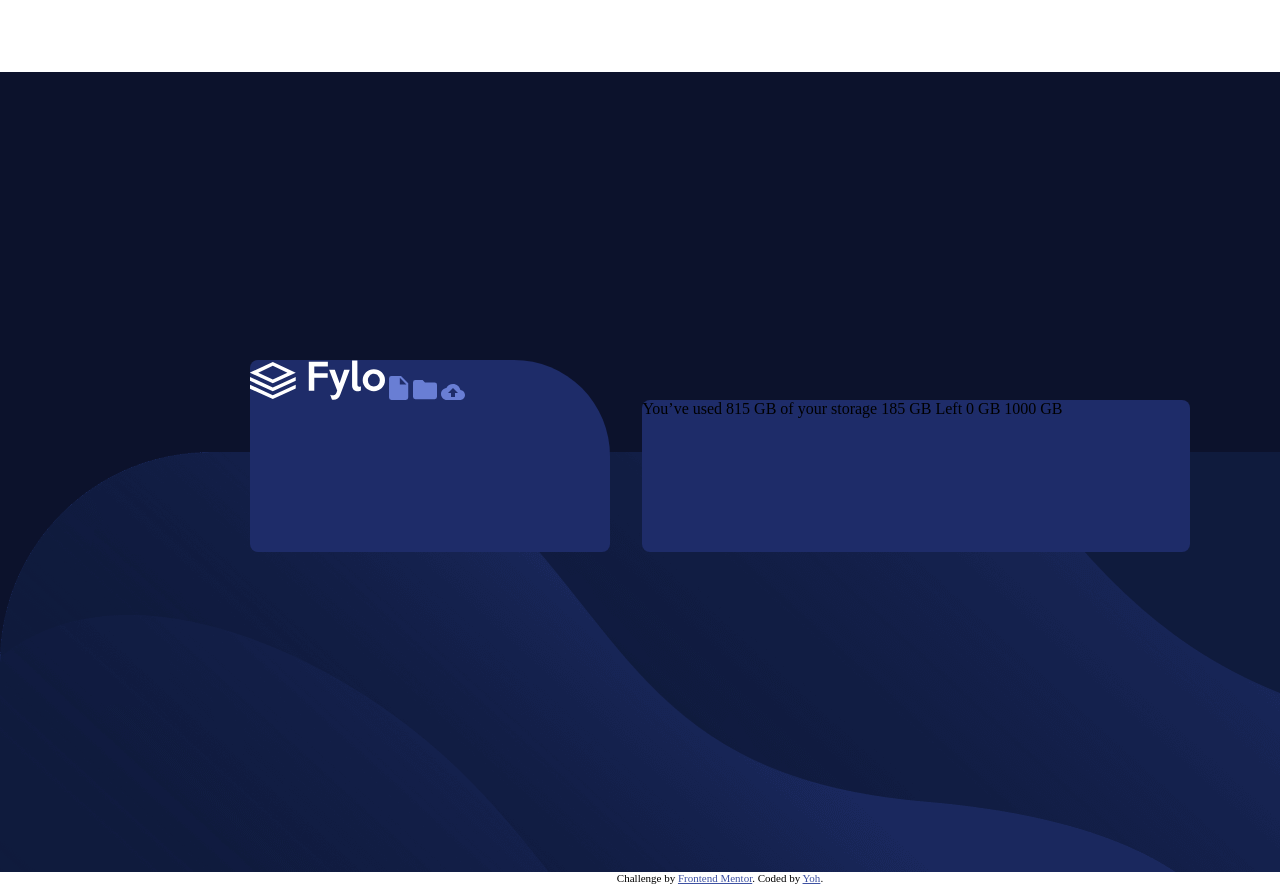
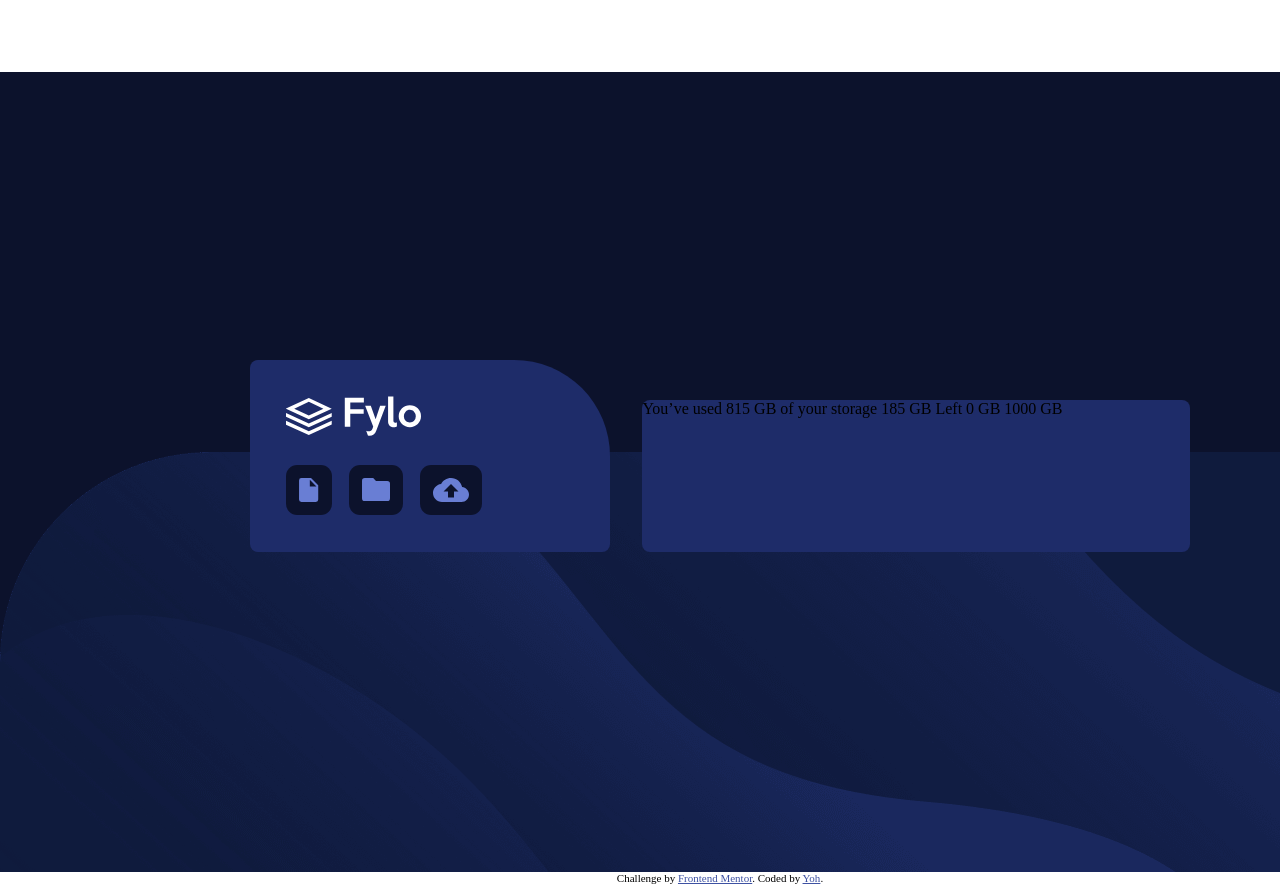
Before and after one commit to Yohh/fylo-data-storage-component-master, a plain HTML site: page index.html in a window 1280 px wide. Shown: the top 884 px of the page. Drawn offline with Linux system fonts and the light colour scheme.

Commit message:
blocG finished

```diff
--- a/index.html
+++ b/index.html
@@ -18,14 +18,16 @@
   </head>
   <body>
     <section>
-    <!--<img class="background" src="images/bg-desktop.png" alt="backgroung" />-->
+      <!--<img class="background" src="images/bg-desktop.png" alt="backgroung" />-->
 
       <div class="flex-container elements">
         <div class="blocG">
-          <img src="images/logo.svg" alt="logo" />
-          <img src="images/icon-document.svg" alt="icon doc" />
-          <img src="images/icon-folder.svg" alt="icon fold" />
-          <img src="images/icon-upload.svg" alt="icon upl" />
+          <img class="logo" src="images/logo.svg" alt="logo" />
+          <div class="icons">
+            <img class="iconD" src="images/icon-document.svg" alt="icon doc" />
+            <img class="iconF" src="images/icon-folder.svg" alt="icon fold" />
+            <img class="iconU" src="images/icon-upload.svg" alt="icon upl" />
+          </div>
         </div>
 
         <div class="blocD">
--- a/style.css
+++ b/style.css
@@ -33,6 +33,28 @@ section {
   margin-top: 20%;
 }
 
+.logo {
+    margin-left: 10%;
+    margin-top: 10%;
+    margin-bottom: 7%;
+}
+
+.icons {
+    margin-left: 10%;
+}
+
+.icons * {
+    background-color: #0c122c;
+    border-radius: 0.7rem;
+    height: 1.5rem;
+    padding: 0.8rem;
+}
+
+.iconF {
+    margin-left: 0.8rem;
+    margin-right: 0.8rem;
+}
+
 .blocD {
   background-color: #1e2c69;
   width: 38%;
```
